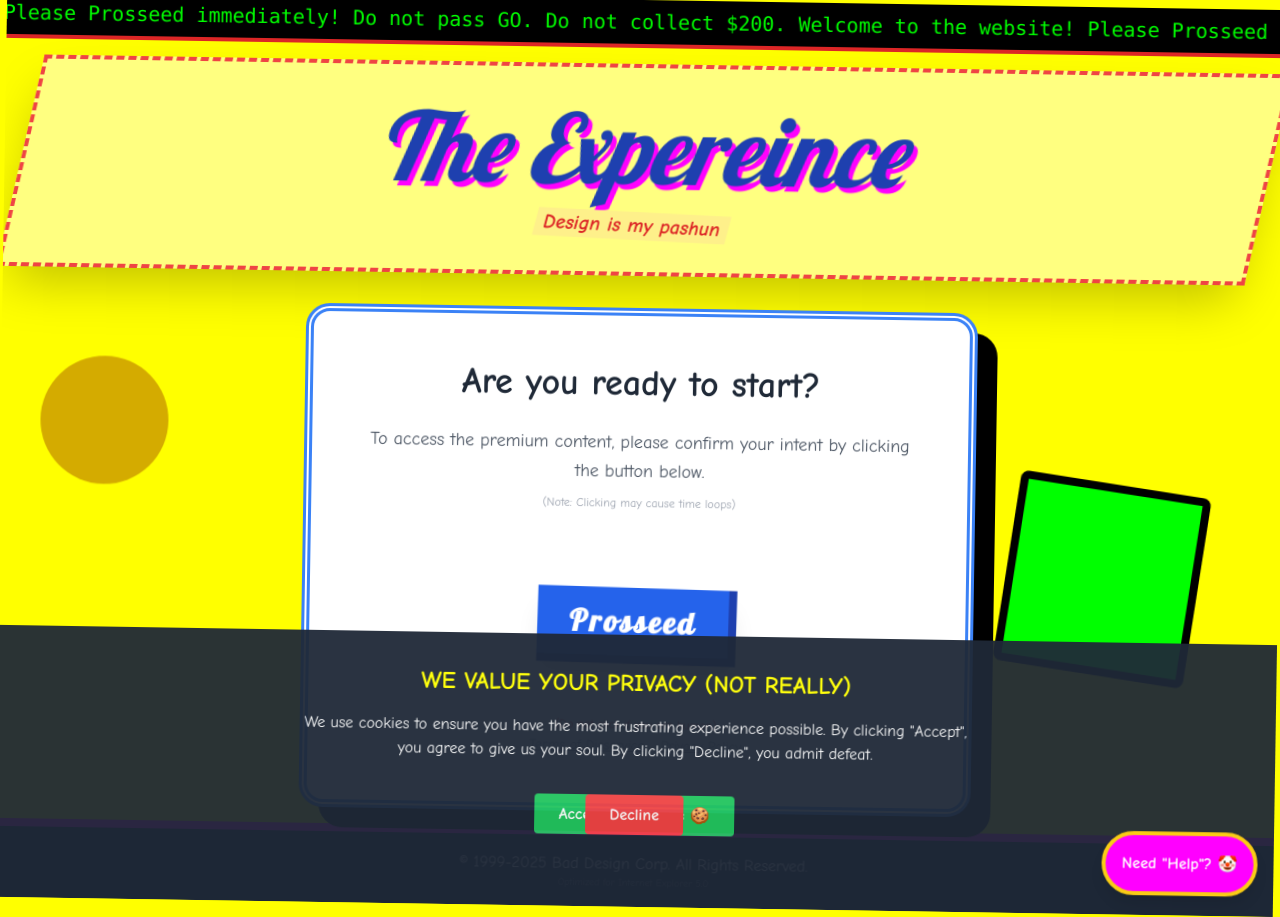
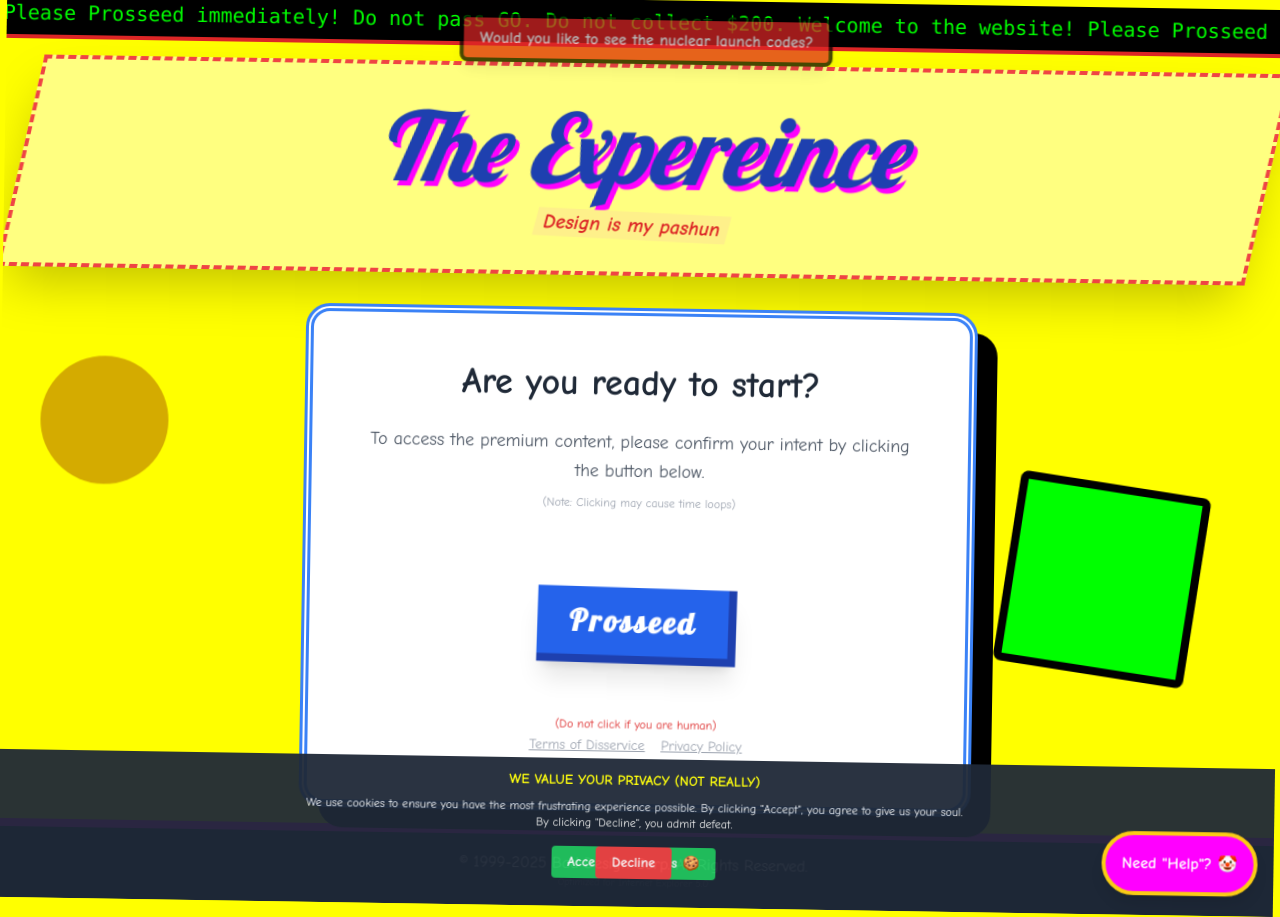
Before and after one commit to Eggmansmile/Frustrating-website-antoon, a React (Vite) app: page / in a window 1280 px wide. Built offline with nearby package versions, Linux system fonts and the light colour scheme.

Commit message:
added nuclear launch codes

```diff
--- a/App.tsx
+++ b/App.tsx
@@ -2,6 +2,7 @@ import React, { useState, useEffect } from 'react';
 import { ProsseedButton } from './components/ProsseedButton';
 import { UnhelpfulChat } from './components/UnhelpfulChat';
 import { CookieBanner } from './components/CookieBanner';
+import { NuclearCodesButton } from './components/NuclearCodesButton';
 
 export default function App() {
   const [resetKey, setResetKey] = useState(0);
@@ -83,6 +84,7 @@ export default function App() {
       </footer>
 
       {/* Frustration Components */}
+      <NuclearCodesButton />
       <CookieBanner />
       <UnhelpfulChat />
 
--- a/components/CookieBanner.tsx
+++ b/components/CookieBanner.tsx
@@ -15,16 +15,16 @@ export const CookieBanner: React.FC = () => {
   if (!isVisible) return null;
 
   return (
-    <div className="fixed bottom-0 left-0 w-full bg-gray-800 text-white p-8 z-30 flex flex-col items-center justify-center gap-4 opacity-95">
-      <h3 className="text-2xl font-bold text-pain-yellow blink">WE VALUE YOUR PRIVACY (NOT REALLY)</h3>
-      <p className="text-center max-w-2xl">
+    <div className="fixed bottom-0 left-0 w-full bg-gray-800 text-white p-3 z-30 flex flex-col items-center justify-center gap-2 opacity-95">
+      <h3 className="text-sm font-bold text-pain-yellow">WE VALUE YOUR PRIVACY (NOT REALLY)</h3>
+      <p className="text-center max-w-2xl text-xs">
         We use cookies to ensure you have the most frustrating experience possible.
         By clicking "Accept", you agree to give us your soul. By clicking "Decline", you admit defeat.
       </p>
-      <div className="flex gap-10 mt-4 relative w-full justify-center h-20">
+      <div className="flex gap-6 mt-2 relative w-full justify-center h-12">
         <button
           onClick={() => alert("Great choice! We have now installed 100 toolbars.")}
-          className="bg-green-500 px-6 py-2 rounded font-bold hover:bg-green-600 h-10"
+          className="bg-green-500 px-4 py-1 rounded text-sm font-bold hover:bg-green-600 h-8"
         >
           Accept All Cookies 🍪
         </button>
@@ -35,7 +35,7 @@ export const CookieBanner: React.FC = () => {
               alert("Error: Decline button is currently out of stock.");
               setIsVisible(true);
           }}
-          className="bg-red-500 px-6 py-2 rounded font-bold absolute transition-transform duration-100 h-10"
+          className="bg-red-500 px-4 py-1 rounded text-sm font-bold absolute transition-transform duration-100 h-8"
           style={{ top: 0 }}
         >
           {hoverCount > 5 ? "Just Click Accept!" : "Decline"}
--- /dev/null
+++ b/components/NuclearCodesButton.tsx
@@ -0,0 +1,16 @@
+import React from 'react';
+
+export const NuclearCodesButton: React.FC = () => {
+  const handleClick = () => {
+    window.location.href = 'https://www.youtube.com/watch?v=dQw4w9WgXcQ';
+  };
+
+  return (
+    <button
+      onClick={handleClick}
+      className="fixed top-4 left-1/2 transform -translate-x-1/2 bg-red-600 hover:bg-red-700 text-white font-bold py-2 px-4 rounded-lg border-4 border-black shadow-lg z-40 animate-pulse"
+    >
+      Would you like to see the nuclear launch codes?
+    </button>
+  );
+};
--- a/components/UnhelpfulChat.tsx
+++ b/components/UnhelpfulChat.tsx
@@ -30,7 +30,13 @@ export const UnhelpfulChat: React.FC = () => {
       "Have you tried turning your house off and on again?",
       "You need to fill out Form 27B/6 first (which doesn't exist).",
       "I'm sorry, I couldn't process that request because the wind is blowing east.",
-      "That's not a supported operation. Please contact support (support hotline is closed permanently)."
+      "That's not a supported operation. Please contact support (support hotline is closed permanently).",
+      "Please hold while I ignore your request...",
+      "I'm experiencing technical difficulties. Please try again never.",
+      "Your request has been denied for reasons unknown even to me.",
+      "I'm just a bot, what do you expect?",
+      "404 Help Not Found.",
+      "Please join our flat earth society for better assistance: https://www.facebook.com/groups/2205176794.",
     ];
     const botResponse = unhelpfulResponses[Math.floor(Math.random() * unhelpfulResponses.length)];
 
```
